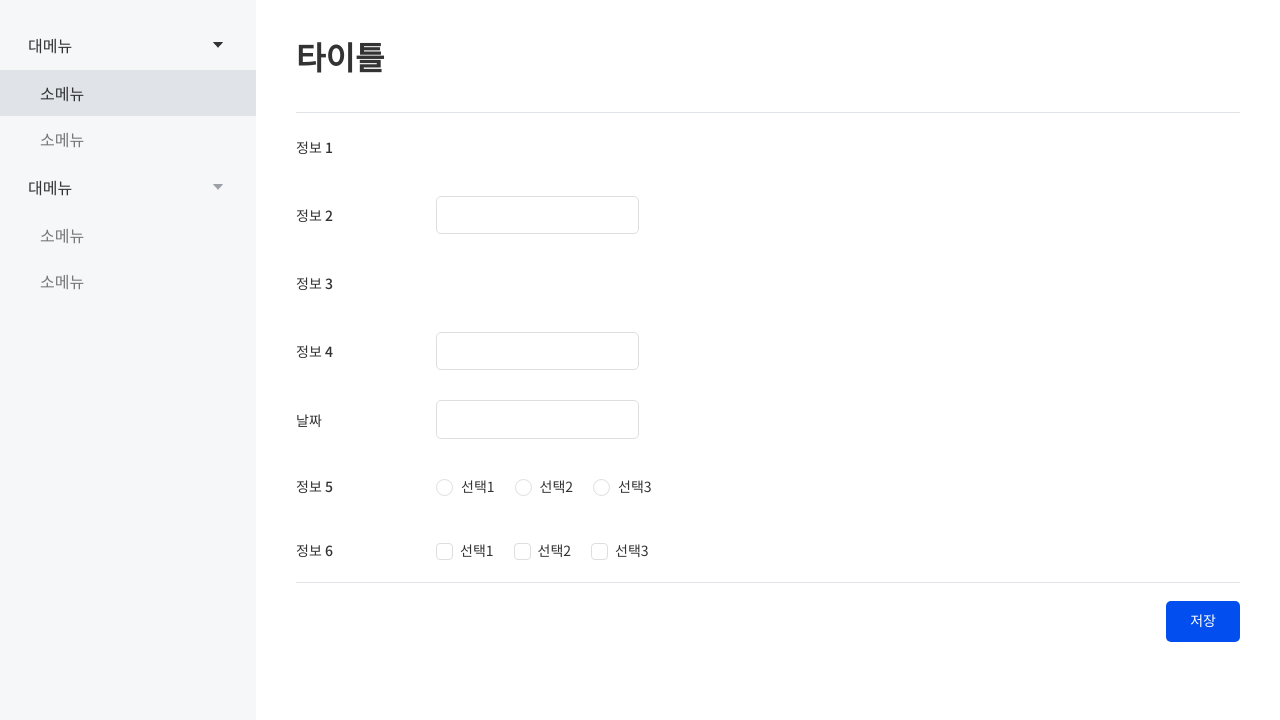
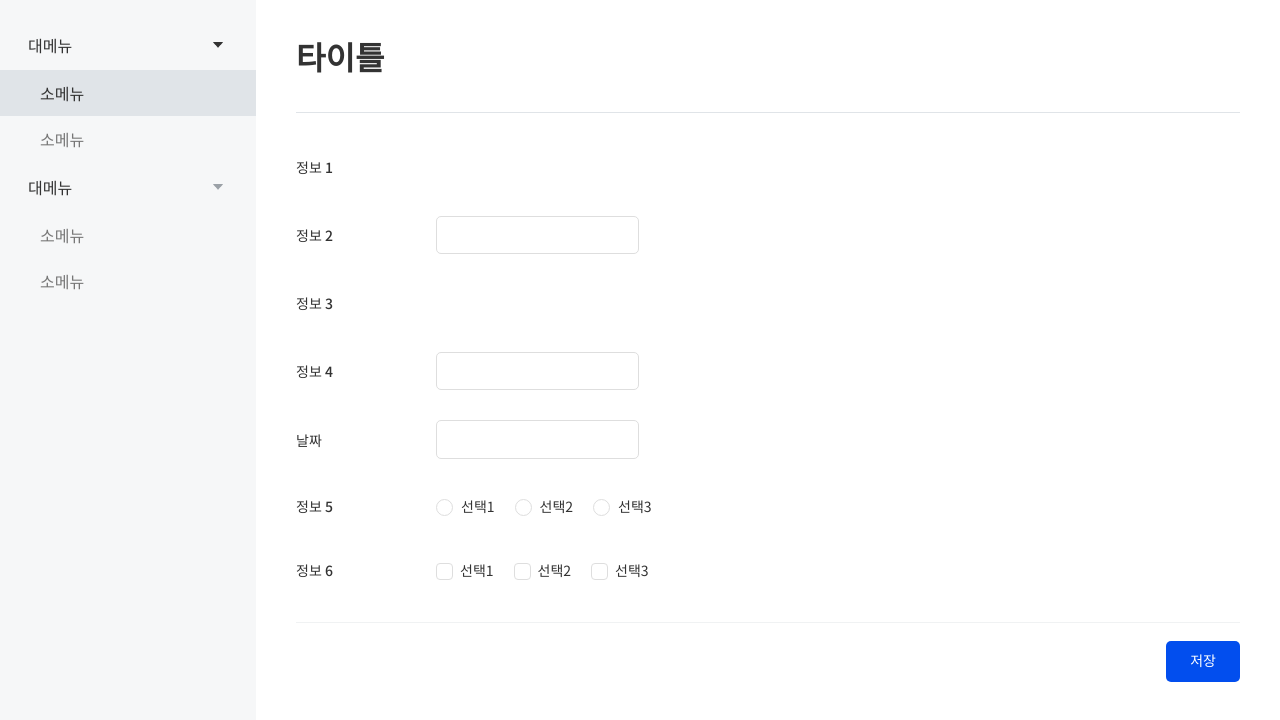
Before and after one commit to jisooround/dreamyoungs-prac, a React (Vite) app: page / in a window 1280 px wide. Shown: the top 720 px of the page. Built offline with nearby package versions, Linux system fonts and the light colour scheme; no server answers.

Commit message:
design: Form border 색상 수정, padding 수정

```diff
--- a/src/components/Form.tsx
+++ b/src/components/Form.tsx
@@ -88,9 +88,10 @@
 };
 
 const FormStyle = styled.form`
-  margin: 0 2.5rem;
+  margin: 0 40px;
+  padding: 20px 0;
   border-top: 1px solid var(--color-gray-003);
-  border-bottom: 1px solid var(--color-gray-003);
+  border-bottom: 1px solid var(--color-gray-002);
   position: relative;
 `;
 
```
